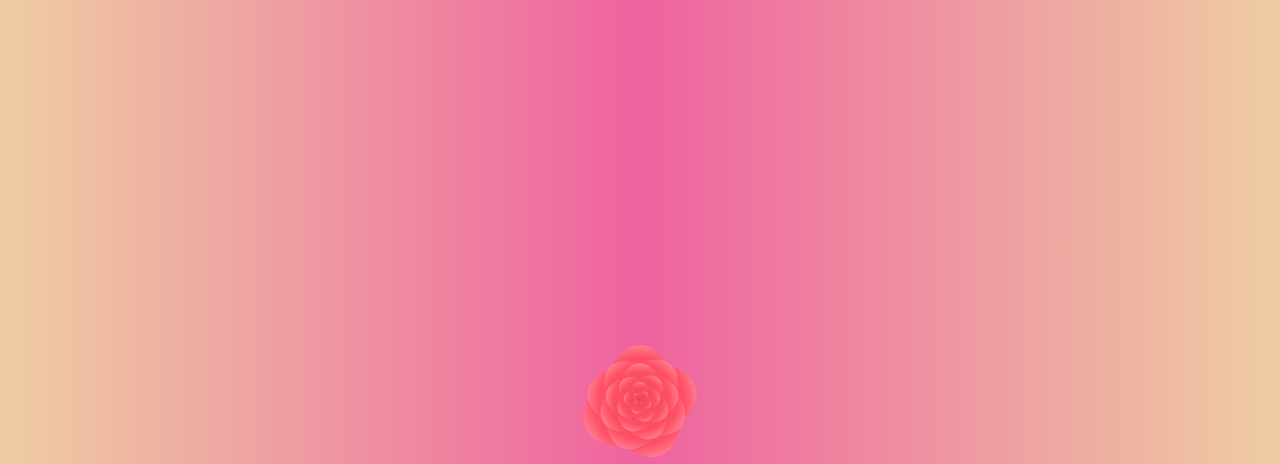
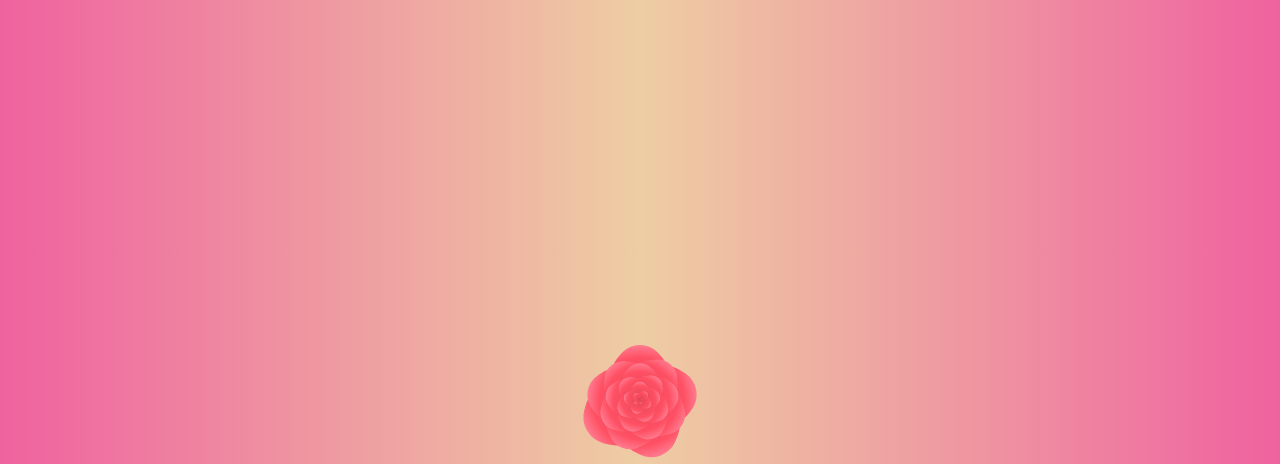
Before and after one commit to adwi-ti/Happy-Rose-Day, a plain HTML site: page index.html in a window 1280 px wide. Shown: the top 464 px of the page. Drawn offline with Linux system fonts and the light colour scheme.

Commit message:
Update style.css

```diff
--- a/style.css
+++ b/style.css
@@ -5,7 +5,7 @@ body, html {
     padding: 0;
     height: 100%;
     width: 100%;
-    background: linear-gradient(to right, #eecda3, #ef629f, #eecda3 );
+    background: linear-gradient(to right, #ef629f, #eecda3, #ef629f );
 }
 
 h1{
```
